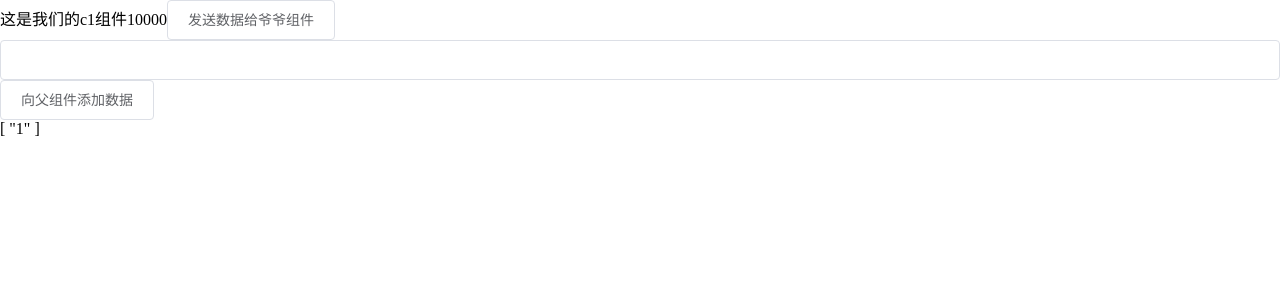
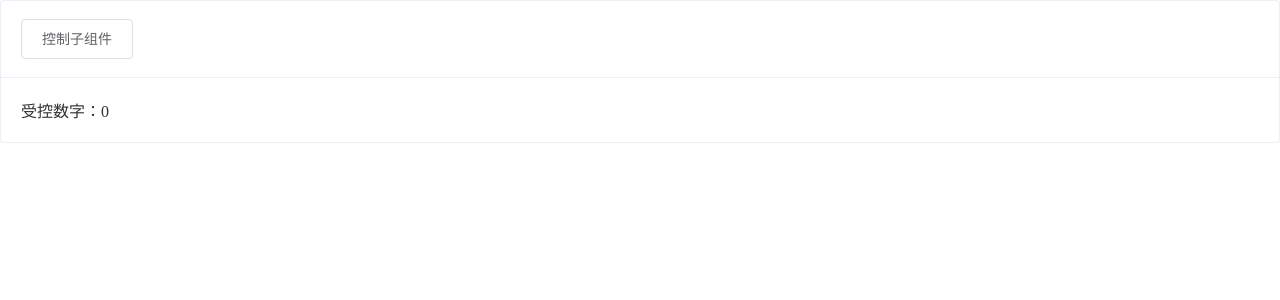
Before and after one commit to boring-exp/learn-vue2, a Vue app: page / in a window 1280 px wide. Shown: the top 300 px of the page. Built offline with nearby package versions, Linux system fonts and the light colour scheme.

Commit message:
feat: 父组件控制子组件

```diff
--- a/package.json
+++ b/package.json
@@ -10,6 +10,7 @@
   "dependencies": {
     "core-js": "^3.8.3",
     "element-ui": "^2.15.12",
+    "mitt": "^3.0.0",
     "vue": "^2.6.14"
   },
   "devDependencies": {
--- a/public/index.html
+++ b/public/index.html
@@ -12,7 +12,8 @@
       <strong>We're sorry but <%= htmlWebpackPlugin.options.title %> doesn't work properly without JavaScript enabled. Please enable it to continue.</strong>
     </noscript>
     <!-- <div id="app"></div> -->
-    <div id="ball"></div>
+    <!-- <div id="ball"></div> -->
+    <div id="main"></div>
     <!-- built files will be auto injected -->
   </body>
 </html>
--- /dev/null
+++ b/src/components/MainComp.vue
@@ -0,0 +1,39 @@
+<template>
+    <div>
+        <el-card class="box-card">
+            <div slot="header">
+                <el-button @click="fresh">控制子组件</el-button>
+            </div>
+            <parent-control ref="child" :refresh="refresh"/>
+        </el-card>
+    </div>
+</template>
+<script>
+import {EventBus, EventType} from './util/EventBus'
+import {MittBus, MittType} from './util/MittEvent'
+import ParentControl from './util/ParentControl.vue'
+export default {
+    name: 'MainComp',
+    components: {
+        ParentControl
+    },
+    data: function() {
+        return {
+            refresh: false,
+        }
+    },
+    methods: {
+        fresh() {
+            // 方法三
+            EventBus.$emit(EventType.DATA_TYPE, '童叟无欺')
+            MittBus.emit(MittType.DATA_TYPE, 'mitt童叟无欺')
+            // 方法二
+            // this.$refs.child.addOne()
+            // console.log(this.$refs)
+            // console.log(this.$refs.child.addOne())
+            // 方法一
+            // this.refresh = !this.refresh;
+        }
+    }
+}
+</script>
--- /dev/null
+++ b/src/components/util/EventBus.js
@@ -0,0 +1,11 @@
+import Vue from 'vue'
+const EventBus = new Vue();
+
+const EventType = {
+    DATA_TYPE: 'DATA_TYPE'
+}
+// $on
+// $emit
+export {
+    EventBus, EventType
+}
--- /dev/null
+++ b/src/components/util/MittEvent.js
@@ -0,0 +1,11 @@
+import mitt from 'mitt'
+const MittBus = mitt();
+
+const MittType = {
+    DATA_TYPE: 'DATA_TYPE'
+}
+// $on
+// $emit
+export {
+    MittBus, MittType
+}
--- /dev/null
+++ b/src/components/util/ParentControl.vue
@@ -0,0 +1,36 @@
+<template>
+    <div ref="nb">受控数字：{{ number }}</div>
+</template>
+<script>
+import { EventBus, EventType } from './EventBus'
+import { MittBus, MittType } from './MittEvent'
+export default {
+    name: "ParentControl",
+    props: ['refresh'],
+    data: function () {
+        return {
+            number: 0
+        }
+    },
+    watch: {
+        refresh: function () {
+            this.addOne()
+        }
+    },
+    methods: {
+        addOne() {
+            this.number = this.number + 1;
+        }
+    },
+    mounted() {
+        // EventBus.$on(EventType.DATA_TYPE, (msg) => {
+        //     console.log(msg)
+        //     this.addOne()
+        // })
+        MittBus.on(MittType.DATA_TYPE, (msg) => {
+            console.log(msg)
+            this.addOne()
+        })
+    }
+}
+</script>
--- a/src/main.js
+++ b/src/main.js
@@ -1,6 +1,7 @@
 import Vue from 'vue'
 import App from './App.vue'
 import BallP from './components/BallP.vue'
+import MainComp from './components/MainComp.vue'
 
 // 引入elementui
 import ElementUI from 'element-ui';
@@ -20,6 +21,11 @@ new Vue({
   render: h => h(BallP),
   // render: h => h(App),
 }).$mount('#ball')
+
+new Vue({
+  render: h => h(MainComp),
+  // render: h => h(App),
+}).$mount('#main')
 
 
 
```
